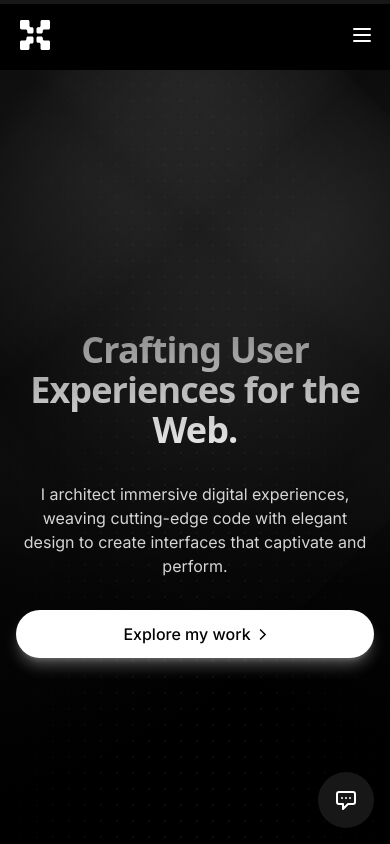
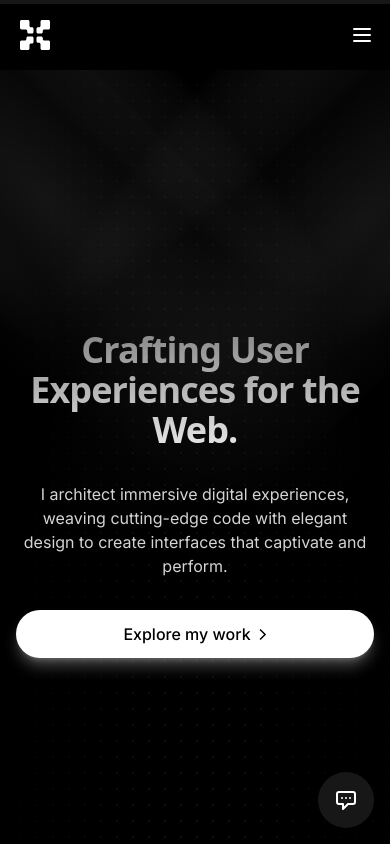
Before and after one commit to knetero/portfolio, a Next.js app: page / in a window 390 px wide. Shown: the top 844 px of the page. Built offline with nearby package versions, Linux system fonts and the light colour scheme; what tailwindcss-motion would draw is missing.

Commit message:
Enhance SmoothScroll and Spotlight components for improved mobile responsiveness.

```diff
--- a/src/components/SmoothScroll.tsx
+++ b/src/components/SmoothScroll.tsx
@@ -12,11 +12,35 @@ export default function SmoothScroll({ children }: SmoothScrollProps) {
     const lenisRef = useRef<Lenis | null>(null);
 
     useEffect(() => {
-        lenisRef.current = new Lenis({
+        // Detect if device is mobile
+        const isMobile = /Android|webOS|iPhone|iPad|iPod|BlackBerry|IEMobile|Opera Mini/i.test(
+            navigator.userAgent
+        ) || window.innerWidth < 768;
+
+        // Use optimized settings for mobile devices
+        const mobileConfig = {
+            duration: 0.8,
+            easing: (t: number) => t, // Linear easing for better performance
+            orientation: 'vertical' as const,
+            gestureOrientation: 'vertical' as const,
+            smoothWheel: false, // Disable for mobile
+            wheelMultiplier: 1,
+            touchMultiplier: 1.5,
+            infinite: false,
+            autoResize: true,
+            lerp: 0.25, // Higher lerp = more responsive
+            syncTouch: false, // Disable sync touch for better performance
+            syncTouchLerp: 0.1,
+            touchInertiaMultiplier: 15, // Reduced for better performance
+            anchors: true
+        };
+
+        // Desktop configuration with smoother animations
+        const desktopConfig = {
             duration: 1.2,
             easing: (t: number) => Math.min(1, 1.001 - Math.pow(2, -10 * t)),
-            orientation: 'vertical',
-            gestureOrientation: 'vertical',
+            orientation: 'vertical' as const,
+            gestureOrientation: 'vertical' as const,
             smoothWheel: true,
             wheelMultiplier: 1,
             touchMultiplier: 2,
@@ -27,7 +51,9 @@ export default function SmoothScroll({ children }: SmoothScrollProps) {
             syncTouchLerp: 0.075,
             touchInertiaMultiplier: 35,
             anchors: true
-        });
+        };
+
+        lenisRef.current = new Lenis(isMobile ? mobileConfig : desktopConfig);
 
         function onScroll() {
             // Handle scroll event if needed
--- a/src/components/ui/spotlight-new.tsx
+++ b/src/components/ui/spotlight-new.tsx
@@ -1,5 +1,5 @@
 "use client";
-import React from "react";
+import React, { useState, useEffect } from "react";
 import { motion } from "motion/react";
 
 type SpotlightProps = {
@@ -18,13 +18,33 @@ export const Spotlight = ({
   gradientFirst = "radial-gradient(68.54% 68.72% at 55.02% 31.46%, hsla(0, 0%, 100%, .08) 0, hsla(0, 0%, 100%, .02) 50%, hsla(0, 0%, 100%, 0) 80%)",
   gradientSecond = "radial-gradient(50% 50% at 50% 50%, hsla(0, 0%, 100%, .06) 0, hsla(0, 0%, 100%, .02) 80%, transparent 100%)",
   gradientThird = "radial-gradient(50% 50% at 50% 50%, hsla(0, 0%, 100%, .04) 0, hsla(0, 0%, 100%, .02) 80%, transparent 100%)",
-  translateY = -350,
-  width = 560,
-  height = 1380,
-  smallWidth = 240,
+  translateY,
+  width,
+  height,
+  smallWidth,
   duration = 7,
-  xOffset = 100,
+  xOffset,
 }: SpotlightProps = {}) => {
+  const [isMobile, setIsMobile] = useState(false);
+
+  useEffect(() => {
+    const checkMobile = () => {
+      setIsMobile(window.innerWidth < 768);
+    };
+
+    checkMobile();
+    window.addEventListener('resize', checkMobile);
+
+    return () => window.removeEventListener('resize', checkMobile);
+  }, []);
+
+  // Responsive values based on screen size
+  const responsiveTranslateY = translateY ?? (isMobile ? -150 : -350);
+  const responsiveWidth = width ?? (isMobile ? 280 : 560);
+  const responsiveHeight = height ?? (isMobile ? 800 : 1380);
+  const responsiveSmallWidth = smallWidth ?? (isMobile ? 120 : 240);
+  const responsiveXOffset = xOffset ?? (isMobile ? 30 : 100);
+
   return (
     <motion.div
       initial={{
@@ -40,7 +60,7 @@ export const Spotlight = ({
     >
       <motion.div
         animate={{
-          x: [0, xOffset, 0],
+          x: [0, responsiveXOffset, 0],
         }}
         transition={{
           duration,
@@ -52,10 +72,10 @@ export const Spotlight = ({
       >
         <div
           style={{
-            transform: `translateY(${translateY}px) rotate(-45deg)`,
+            transform: `translateY(${responsiveTranslateY}px) rotate(-45deg)`,
             background: gradientFirst,
-            width: `${width}px`,
-            height: `${height}px`,
+            width: `${responsiveWidth}px`,
+            height: `${responsiveHeight}px`,
           }}
           className={`absolute top-0 left-0`}
         />
@@ -64,8 +84,8 @@ export const Spotlight = ({
           style={{
             transform: "rotate(-45deg) translate(5%, -50%)",
             background: gradientSecond,
-            width: `${smallWidth}px`,
-            height: `${height}px`,
+            width: `${responsiveSmallWidth}px`,
+            height: `${responsiveHeight}px`,
           }}
           className={`absolute top-0 left-0 origin-top-left`}
         />
@@ -74,8 +94,8 @@ export const Spotlight = ({
           style={{
             transform: "rotate(-45deg) translate(-180%, -70%)",
             background: gradientThird,
-            width: `${smallWidth}px`,
-            height: `${height}px`,
+            width: `${responsiveSmallWidth}px`,
+            height: `${responsiveHeight}px`,
           }}
           className={`absolute top-0 left-0 origin-top-left`}
         />
@@ -83,7 +103,7 @@ export const Spotlight = ({
 
       <motion.div
         animate={{
-          x: [0, -xOffset, 0],
+          x: [0, -responsiveXOffset, 0],
         }}
         transition={{
           duration,
@@ -95,10 +115,10 @@ export const Spotlight = ({
       >
         <div
           style={{
-            transform: `translateY(${translateY}px) rotate(45deg)`,
+            transform: `translateY(${responsiveTranslateY}px) rotate(45deg)`,
             background: gradientFirst,
-            width: `${width}px`,
-            height: `${height}px`,
+            width: `${responsiveWidth}px`,
+            height: `${responsiveHeight}px`,
           }}
           className={`absolute top-0 right-0`}
         />
@@ -107,8 +127,8 @@ export const Spotlight = ({
           style={{
             transform: "rotate(45deg) translate(-5%, -50%)",
             background: gradientSecond,
-            width: `${smallWidth}px`,
-            height: `${height}px`,
+            width: `${responsiveSmallWidth}px`,
+            height: `${responsiveHeight}px`,
           }}
           className={`absolute top-0 right-0 origin-top-right`}
         />
@@ -117,8 +137,8 @@ export const Spotlight = ({
           style={{
             transform: "rotate(45deg) translate(180%, -70%)",
             background: gradientThird,
-            width: `${smallWidth}px`,
-            height: `${height}px`,
+            width: `${responsiveSmallWidth}px`,
+            height: `${responsiveHeight}px`,
           }}
           className={`absolute top-0 right-0 origin-top-right`}
         />
```
